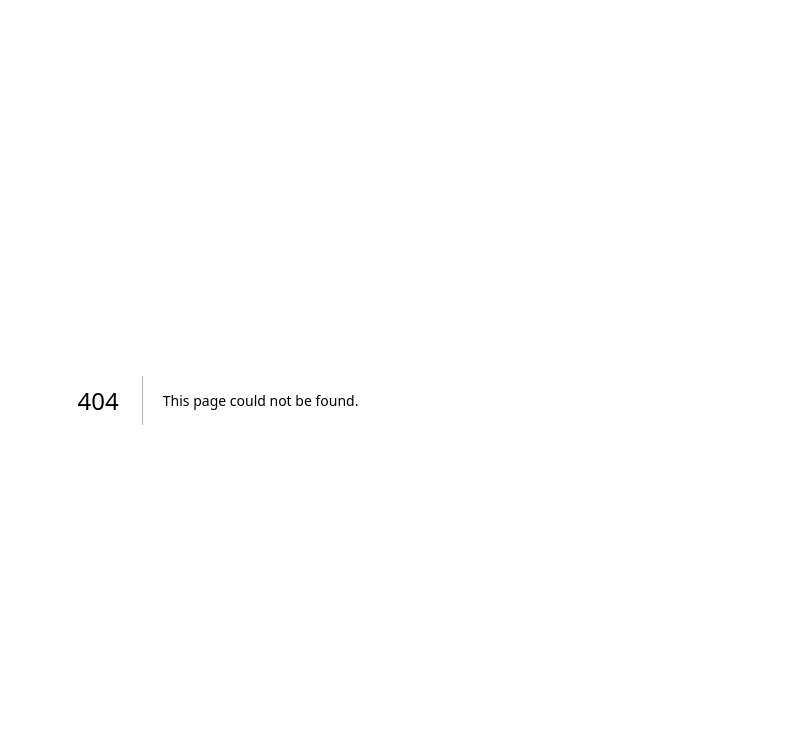
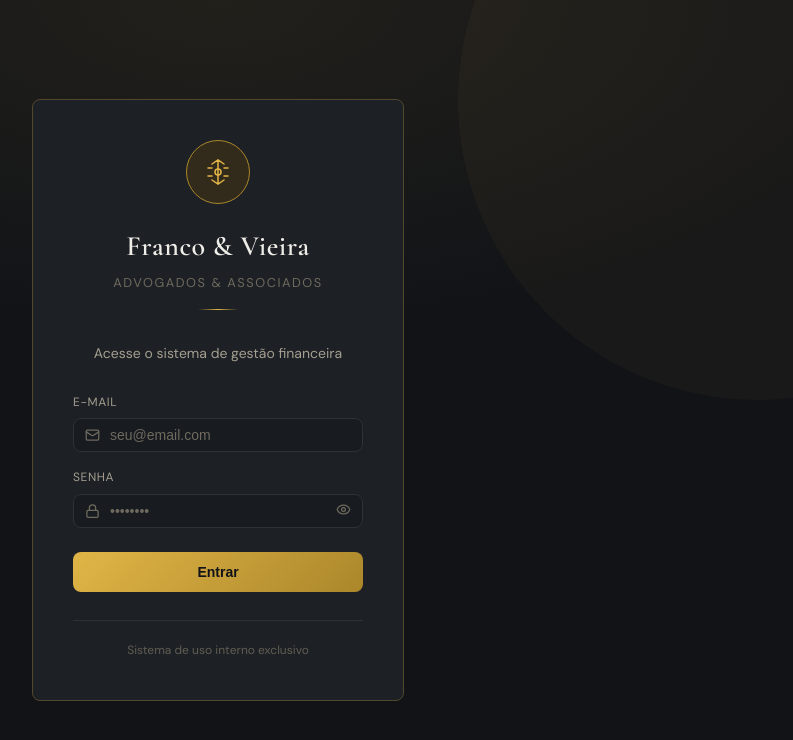
Before and after one commit to Franco-Vieira/SistemaF, a Next.js app: page /login in a window 1280 px wide. Before the commit this address had no page. Shown: the top 740 px of the page, without its empty margins (422-1215 px from the left). Built offline with nearby package versions, Linux system fonts and the light colour scheme.

Commit message:
Create page.tsx

```diff
--- /dev/null
+++ b/src/app/(auth)/login/page.tsx
@@ -0,0 +1,210 @@
+'use client'
+
+import { useState } from 'react'
+import { useRouter } from 'next/navigation'
+import { createClient } from '@/lib/supabase/client'
+import { Eye, EyeOff, Lock, Mail } from 'lucide-react'
+
+export default function LoginPage() {
+  const router = useRouter()
+  const [email, setEmail] = useState('')
+  const [password, setPassword] = useState('')
+  const [showPassword, setShowPassword] = useState(false)
+  const [loading, setLoading] = useState(false)
+  const [error, setError] = useState('')
+
+  async function handleLogin(e: React.FormEvent) {
+    e.preventDefault()
+    setLoading(true)
+    setError('')
+
+    const supabase = createClient()
+    const { error } = await supabase.auth.signInWithPassword({ email, password })
+
+    if (error) {
+      setError('E-mail ou senha inválidos.')
+      setLoading(false)
+      return
+    }
+
+    router.refresh()
+    router.push('/home')
+  }
+
+  return (
+    <div
+      style={{
+        minHeight: '100vh',
+        background: 'hsl(220 15% 8%)',
+        display: 'flex',
+        alignItems: 'center',
+        justifyContent: 'center',
+        position: 'relative',
+        overflow: 'hidden',
+      }}
+    >
+      {/* Background decorativo */}
+      <div style={{
+        position: 'absolute',
+        inset: 0,
+        background: 'radial-gradient(ellipse 80% 60% at 50% 0%, hsl(43 72% 58% / 0.08) 0%, transparent 70%)',
+        pointerEvents: 'none',
+      }} />
+      <div style={{
+        position: 'absolute',
+        top: '-200px',
+        right: '-200px',
+        width: '600px',
+        height: '600px',
+        borderRadius: '50%',
+        background: 'hsl(43 72% 58% / 0.04)',
+        pointerEvents: 'none',
+      }} />
+      <div style={{
+        position: 'absolute',
+        bottom: '-150px',
+        left: '-150px',
+        width: '400px',
+        height: '400px',
+        borderRadius: '50%',
+        background: 'hsl(43 72% 58% / 0.03)',
+        pointerEvents: 'none',
+      }} />
+
+      {/* Card de login */}
+      <div
+        className="animate-fade-in"
+        style={{
+          width: '100%',
+          maxWidth: '420px',
+          padding: '0 1.5rem',
+          position: 'relative',
+          zIndex: 1,
+        }}
+      >
+        <div className="card-base" style={{ padding: '2.5rem', borderColor: 'hsl(43 30% 25%)' }}>
+          {/* Logo */}
+          <div style={{ textAlign: 'center', marginBottom: '2rem' }}>
+            <div style={{
+              display: 'inline-flex',
+              alignItems: 'center',
+              justifyContent: 'center',
+              width: '64px',
+              height: '64px',
+              borderRadius: '50%',
+              background: 'hsl(43 30% 15%)',
+              border: '1px solid hsl(43 60% 42%)',
+              marginBottom: '1.25rem',
+            }}>
+              <svg width="32" height="32" viewBox="0 0 32 32" fill="none">
+                <path d="M16 4L16 28M10 8L16 4L22 8M10 24L16 28L22 24M6 12H10M22 12H26M6 20H10M22 20H26" stroke="hsl(43 72% 58%)" strokeWidth="1.5" strokeLinecap="round"/>
+                <circle cx="16" cy="16" r="3" stroke="hsl(43 72% 58%)" strokeWidth="1.5"/>
+              </svg>
+            </div>
+            <h1 className="font-display" style={{
+              fontSize: '1.75rem',
+              fontWeight: '600',
+              color: 'hsl(45 20% 92%)',
+              letterSpacing: '0.02em',
+              marginBottom: '0.25rem',
+            }}>
+              Franco & Vieira
+            </h1>
+            <p style={{ fontSize: '0.8rem', color: 'hsl(45 8% 40%)', letterSpacing: '0.12em', textTransform: 'uppercase' }}>
+              Advogados & Associados
+            </p>
+            <div style={{
+              width: '40px',
+              height: '1px',
+              background: 'linear-gradient(90deg, transparent, hsl(43 72% 58%), transparent)',
+              margin: '1rem auto 0',
+            }} />
+          </div>
+
+          <p style={{ textAlign: 'center', color: 'hsl(45 10% 60%)', fontSize: '0.875rem', marginBottom: '1.75rem' }}>
+            Acesse o sistema de gestão financeira
+          </p>
+
+          {/* Formulário */}
+          <form onSubmit={handleLogin} style={{ display: 'flex', flexDirection: 'column', gap: '1rem' }}>
+            <div>
+              <label style={{ display: 'block', fontSize: '0.75rem', color: 'hsl(45 10% 60%)', marginBottom: '0.4rem', letterSpacing: '0.05em', textTransform: 'uppercase' }}>
+                E-mail
+              </label>
+              <div style={{ position: 'relative' }}>
+                <Mail size={15} style={{ position: 'absolute', left: '0.75rem', top: '50%', transform: 'translateY(-50%)', color: 'hsl(45 8% 40%)' }} />
+                <input
+                  className="input-base"
+                  type="email"
+                  placeholder="seu@email.com"
+                  value={email}
+                  onChange={e => setEmail(e.target.value)}
+                  required
+                  style={{ paddingLeft: '2.25rem' }}
+                />
+              </div>
+            </div>
+
+            <div>
+              <label style={{ display: 'block', fontSize: '0.75rem', color: 'hsl(45 10% 60%)', marginBottom: '0.4rem', letterSpacing: '0.05em', textTransform: 'uppercase' }}>
+                Senha
+              </label>
+              <div style={{ position: 'relative' }}>
+                <Lock size={15} style={{ position: 'absolute', left: '0.75rem', top: '50%', transform: 'translateY(-50%)', color: 'hsl(45 8% 40%)' }} />
+                <input
+                  className="input-base"
+                  type={showPassword ? 'text' : 'password'}
+                  placeholder="••••••••"
+                  value={password}
+                  onChange={e => setPassword(e.target.value)}
+                  required
+                  style={{ paddingLeft: '2.25rem', paddingRight: '2.5rem' }}
+                />
+                <button
+                  type="button"
+                  onClick={() => setShowPassword(!showPassword)}
+                  style={{ position: 'absolute', right: '0.75rem', top: '50%', transform: 'translateY(-50%)', background: 'none', border: 'none', cursor: 'pointer', color: 'hsl(45 8% 40%)', padding: 0 }}
+                >
+                  {showPassword ? <EyeOff size={15} /> : <Eye size={15} />}
+                </button>
+              </div>
+            </div>
+
+            {error && (
+              <div style={{
+                background: 'hsl(0 72% 51% / 0.1)',
+                border: '1px solid hsl(0 72% 51% / 0.3)',
+                borderRadius: 'var(--radius)',
+                padding: '0.6rem 0.875rem',
+                fontSize: '0.8rem',
+                color: 'hsl(0 72% 65%)',
+              }}>
+                {error}
+              </div>
+            )}
+
+            <button
+              className="btn-gold"
+              type="submit"
+              disabled={loading}
+              style={{ marginTop: '0.5rem', padding: '0.75rem', fontSize: '0.875rem', opacity: loading ? 0.7 : 1 }}
+            >
+              {loading ? 'Entrando...' : 'Entrar'}
+            </button>
+          </form>
+
+          <div style={{
+            marginTop: '1.75rem',
+            paddingTop: '1.25rem',
+            borderTop: '1px solid hsl(var(--border))',
+            textAlign: 'center',
+            fontSize: '0.75rem',
+            color: 'hsl(45 8% 35%)',
+          }}>
+            Sistema de uso interno exclusivo
+          </div>
+        </div>
+      </div>
+    </div>
+  )
+}
```
